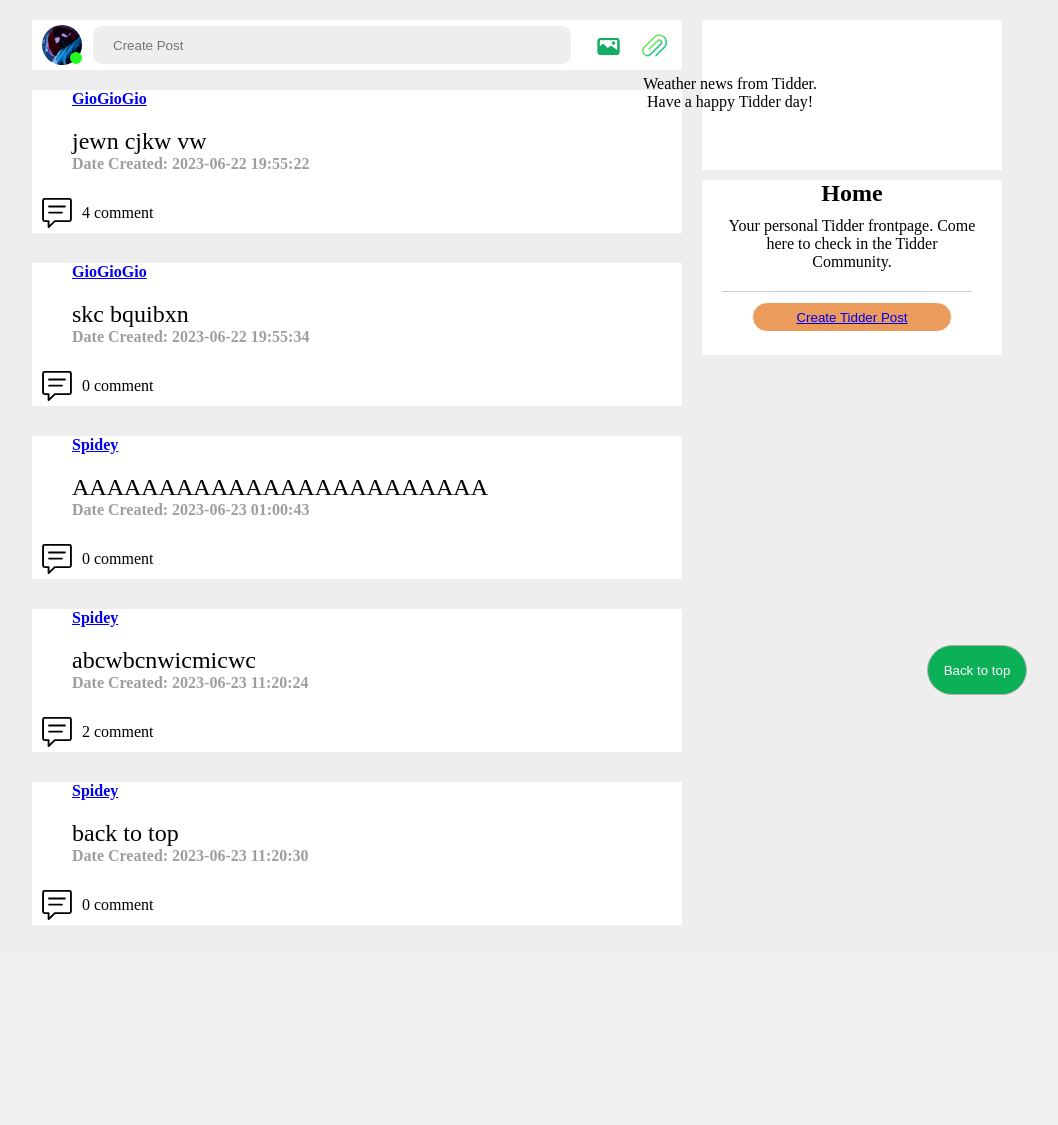
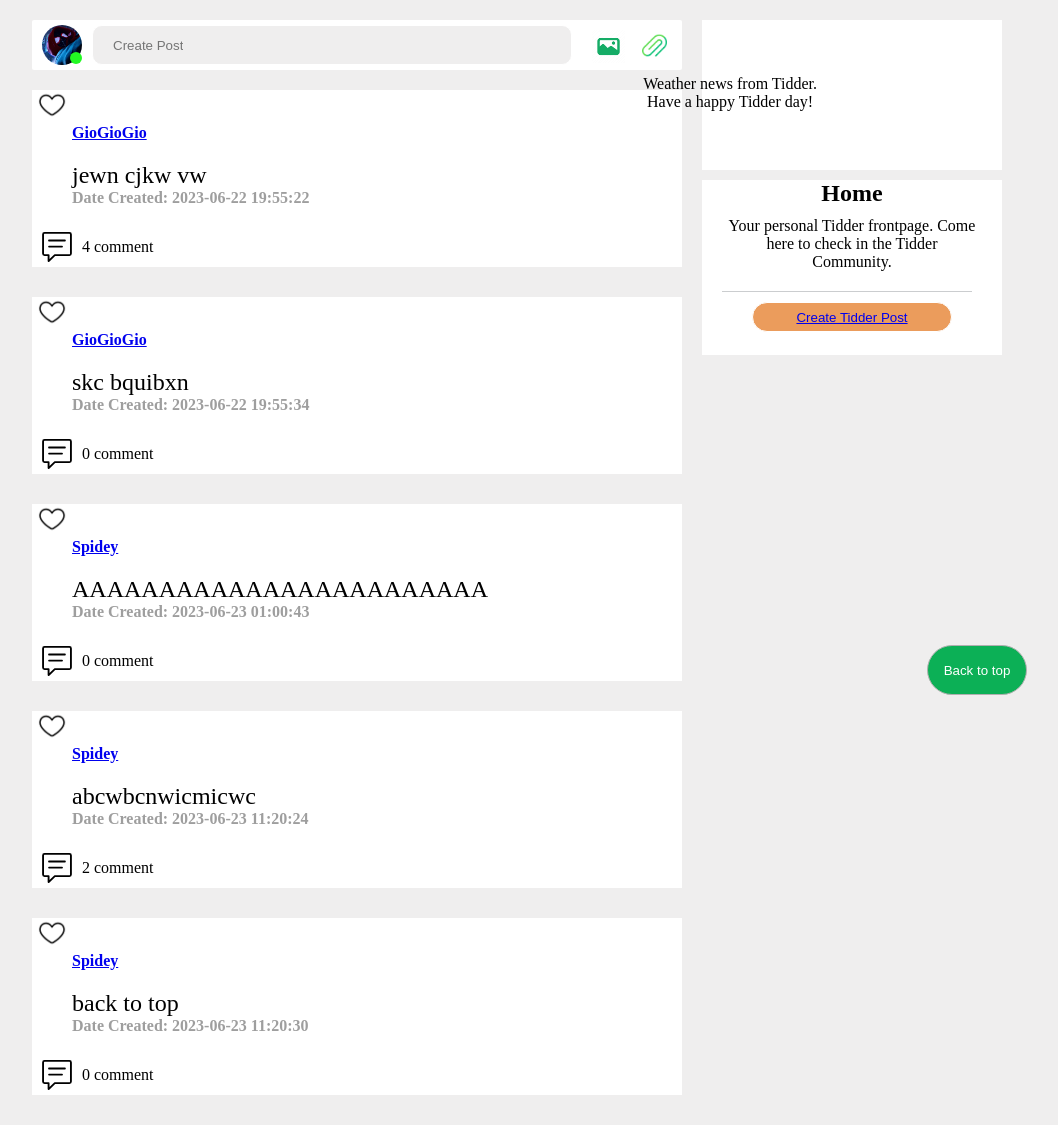
Before and after one commit to Sh1ngeki/Tidder, a Flask app: page /feed in a window 1280 px wide. Shown: the part 50-1175 px from the top of the page, without its empty margins (123-1181 px from the left). Before the commit the page ends 975 px from the top, so only its background shows below. Run offline with Flask 3, Linux system fonts and the light colour scheme; data comes from the database, SQL or seed files in the repository; both versions use the stored data as it was before the commit.

Commit message:
react start

```diff
--- a/static/css/app.css
+++ b/static/css/app.css
@@ -408,3 +408,9 @@ form {
   top: 100px;
   left: 130px;
 }
+
+.react-like {
+  margin-left: 5px;
+  height: 30px;
+  width: 30px;
+}
--- a/templates/home.html
+++ b/templates/home.html
@@ -155,6 +155,7 @@
         </div>
         {% for post in posts %}
         <div class="post">
+          <img class = "react-like" src="/static/images/heart.png">
           <h3> <a href="/profile/{{post.users.username}}">{{ post.users.username }}</a>  </h3>
           <p>{{ post.text }}</p>
           <h3>Date Created: {{ post.date_created }}</h3>
```
Also changed, not shown: instance/users.sqlite (deleted), static/images/heart colored.png (added), static/images/heart.png (added).
